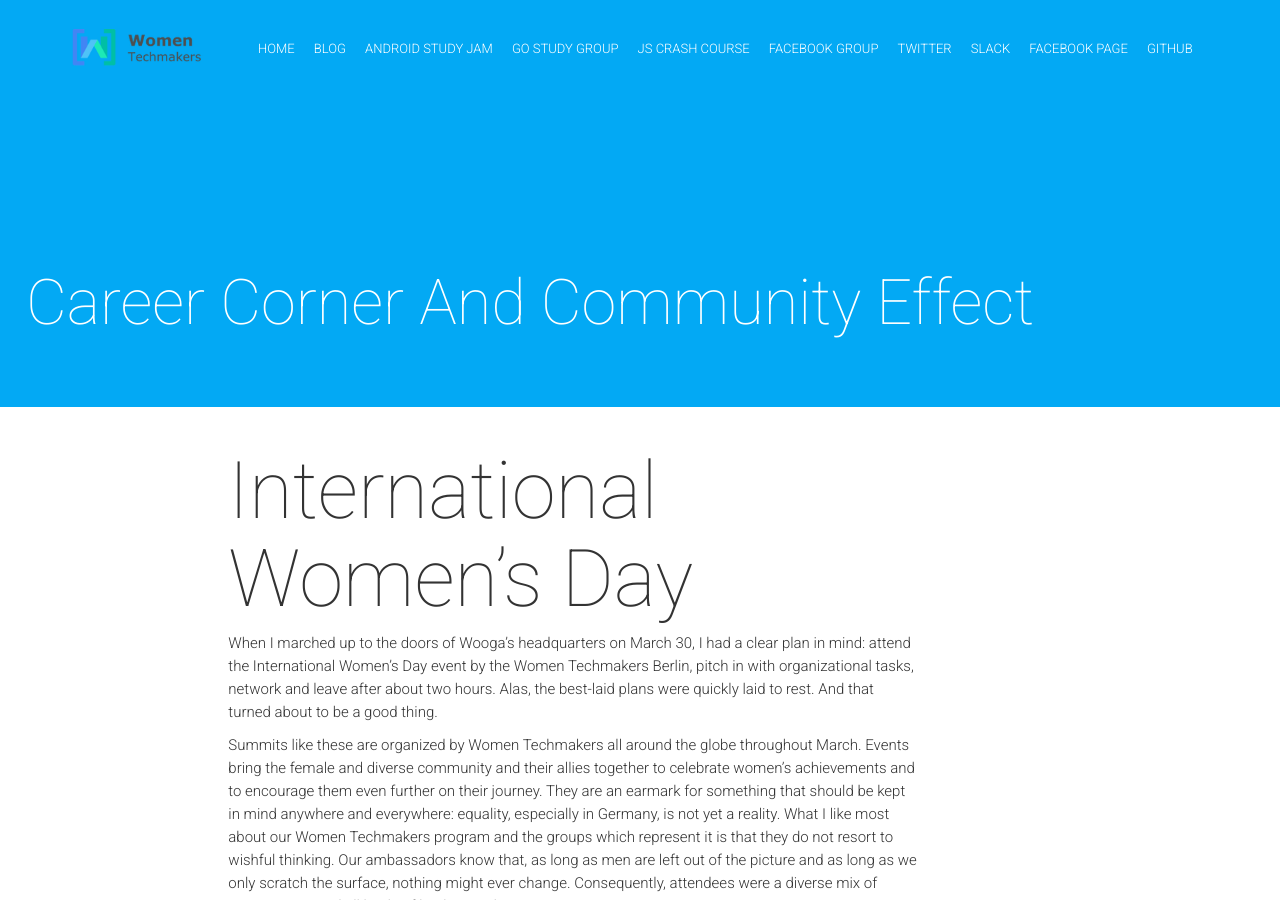
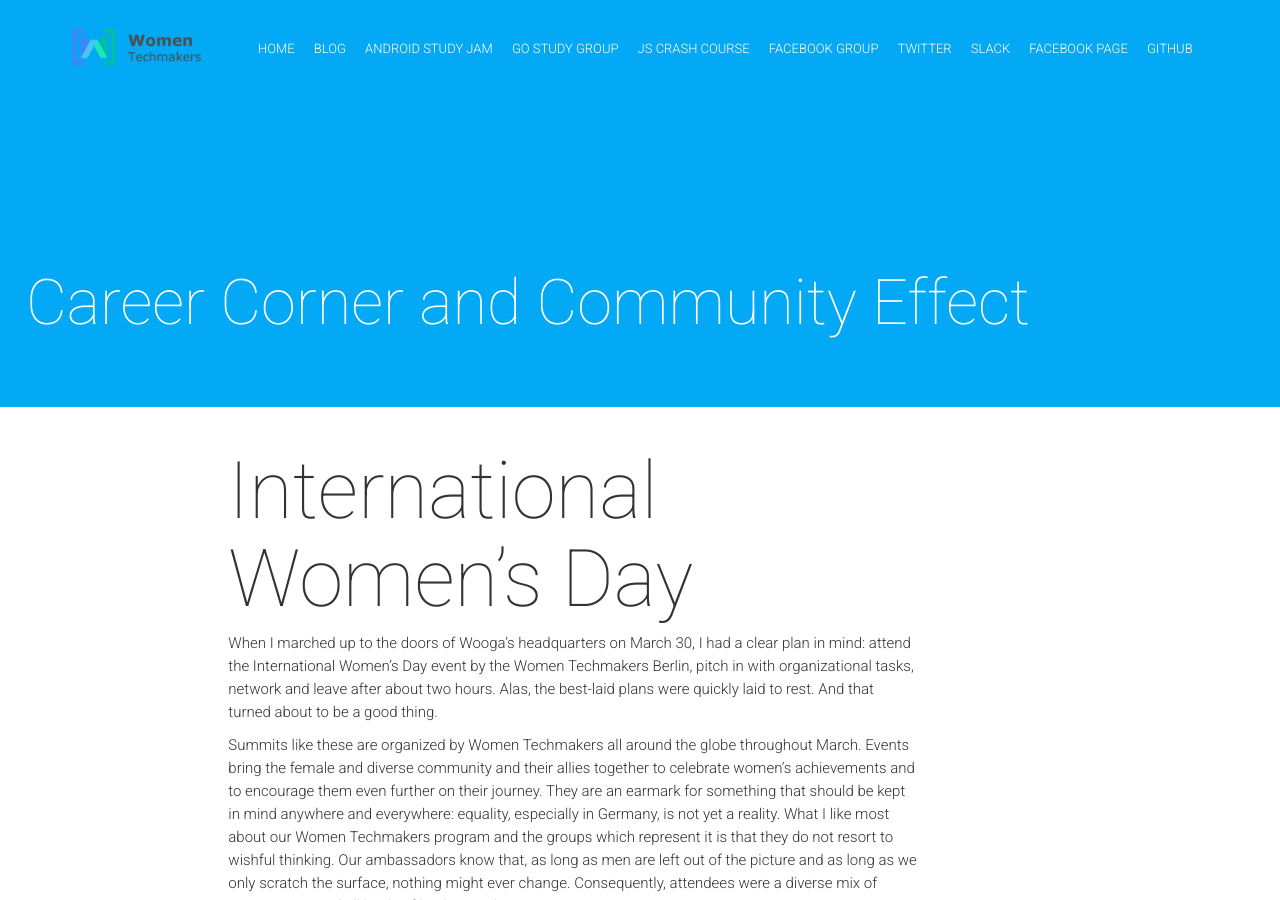
Before and after one commit to WTMBerlin/wtmberlin.github.io, a Jekyll site: the page built from _posts/2019-03-08-Franziska-career-corner-and-community-effect.md, in a window 1280 px wide and 900 px high. Built offline with Jekyll 4.4.1, drawn with Linux system fonts in a browser that asks for light colours; nearby versions of some CDN libraries; our own code applies the rules of GitHub Pages for plain Markdown files; comment, search, counter and statistics services are not loaded; some of the changed lines change nothing that is shown.

Commit message:
add metadata

```diff
--- a/_posts/2019-03-08-career-corner-and-community-effect.md
+++ b/_posts/2019-03-08-Franziska-career-corner-and-community-effect.md
@@ -1,3 +1,11 @@
+---
+layout: post
+title:  Career Corner and Community Effect
+date: 2019-08-03
+categories: wtmberlin iwd
+---
+
+
 # International Women's Day
 
 When I marched up to the doors of Wooga’s headquarters on March 30, I had a clear plan in mind: attend the International Women’s Day event by the Women Techmakers Berlin, pitch in with organizational tasks, network and leave after about two hours. Alas, the best-laid plans were quickly laid to rest. And that turned about to be a good thing.
```
